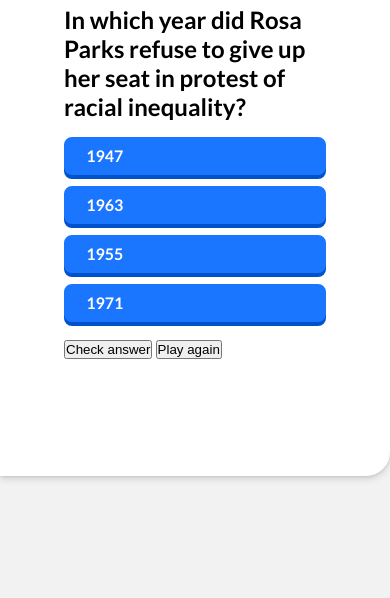
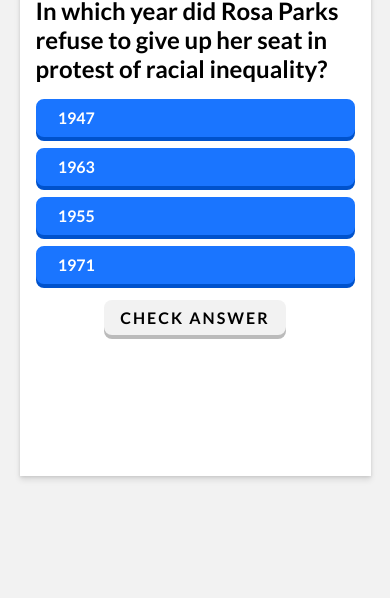
Before and after one commit to roland444/Quiz-game, a website: page index.html in a window 390 px wide. Shown: the part 246-844 px from the top of the page. Drawn offline with Linux system fonts and the light colour scheme.

Commit message:
Added media querie

```diff
--- a/style.css
+++ b/style.css
@@ -89,3 +89,57 @@ body {
 .quiz-options li:active {
     transform: scale(0.97);
 }
+
+.selected {
+    background-color: var(--grey-color) !important;
+    color: var(--dark-color) !important;
+    border-color: var(--grey-colory) !important;
+    box-shadow: 0 4px 0 0 #bbb !important;
+}
+
+.quiz-foot button {
+    border: none;
+    border-radius: .5rem;
+    outline: 0;
+    font-family: 'Lato', sans-serif;
+    font-size: 1.2rem;
+    font-weight: 600;
+    padding: .5rem 1rem;
+    margin: 0 auto;
+    text-transform: uppercase;
+    cursor: pointer;
+    display: block;
+    background-color: var(--grey-color);
+    color: var(--dark-color);
+    letter-spacing: 2px;
+    transition: var(--transition);
+    box-shadow: 0 4px 0 0 #bbb;
+}
+
+.quiz-foot button:hover {
+    background-color: #e6e6e6;
+    box-shadow: 0 4px 0 0 #a7a7a7;
+}
+.quiz-foot button:active {
+    transform: scale(0.95);
+}
+
+#play-again {
+    display: none;
+}
+
+@media(max-width: 678px) {
+    .quiz-title {
+        font-size: 1.6rem;
+    }
+    .wrapper {
+        margin: 3rem 0;
+        width: 90%;
+        padding: 1.5rem 1rem 3rem 1rem;
+        border-top-left-radius: 0;
+        border-bottom-right-radius: 0;
+    }
+    .quiz-foot button {
+        font-size: 1rem;
+    }
+}
```
